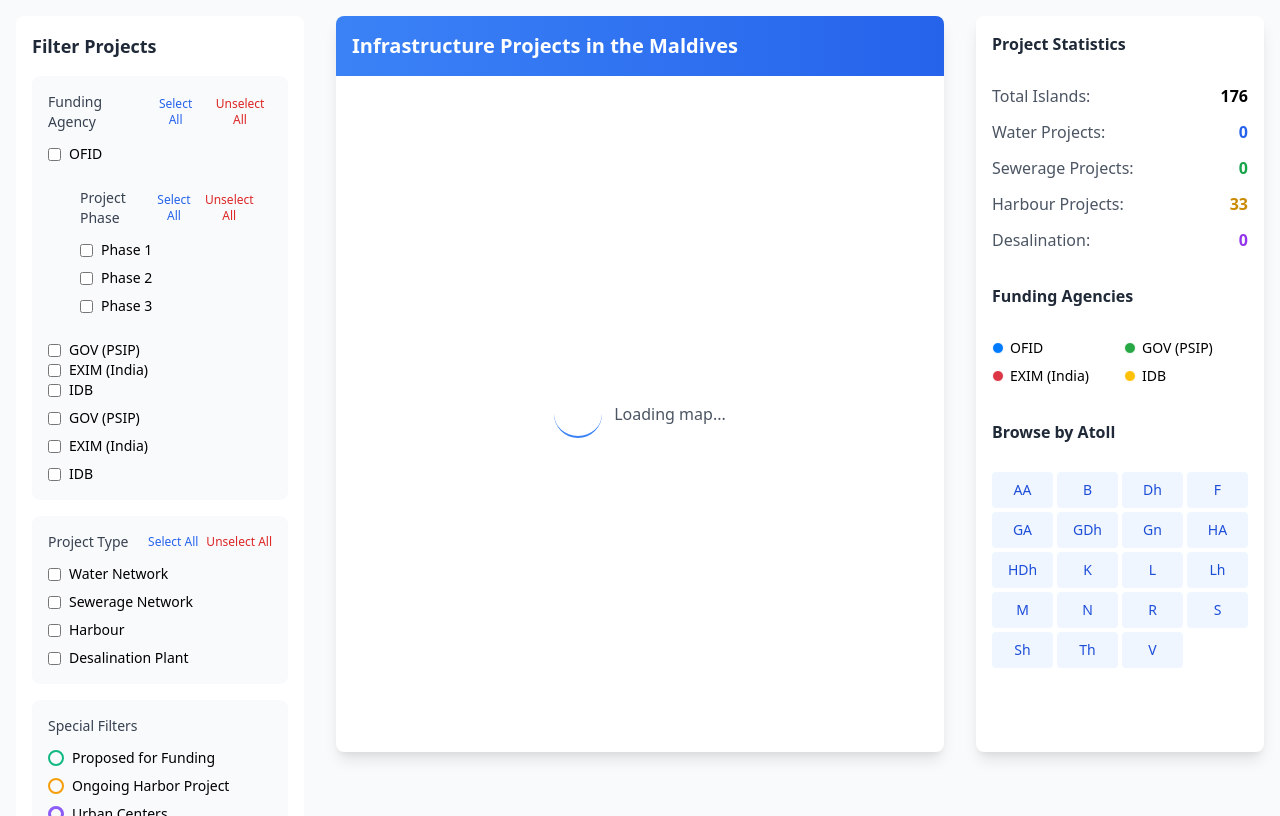
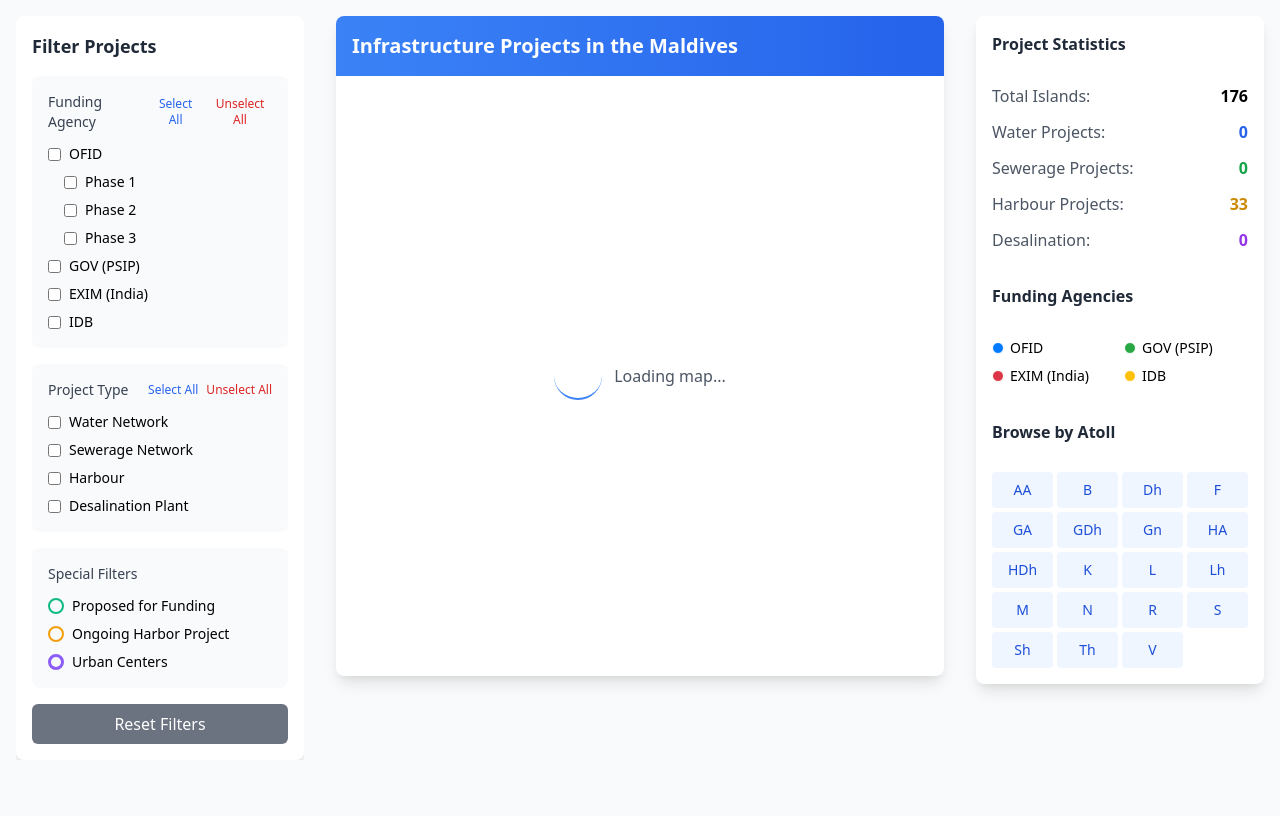
Before and after one commit to Samih0111/OFIDmaps, a plain HTML site: page index.html in a window 1280 px wide. Drawn offline with nearby package versions, Linux system fonts and the light colour scheme; some packages are replaced by stand-ins of ours.

Commit message:
height adjusted

```diff
--- a/components/filter-section.html
+++ b/components/filter-section.html
@@ -14,23 +14,13 @@
                         </div>
                     </div>
                     <div class="space-y-2">
-                        <div>
                         <label class="flex items-center">
                             <input type="checkbox" id="funding-OFID" value="OFID" class="funding-checkbox mr-2 rounded">
                             <span class="text-sm font-medium">OFID</span>
                         </label>
-                        </div>
 
                         <!-- Project Phase Filter (Sub-section of OFID) -->
-                        <div class="bg-gray-50 p-4 rounded-lg ml-4">
-                            <div class="flex justify-between items-center mb-3">
-                                <label class="block text-sm font-medium text-gray-700">Project Phase</label>
-                                <div class="flex gap-2">
-                                    <button id="selectAllPhase" class="text-xs text-blue-600 hover:text-blue-800">Select All</button>
-                                    <button id="unselectAllPhase" class="text-xs text-red-600 hover:text-red-800">Unselect All</button>
-                                </div>
-                            </div>
-                            <div class="space-y-2">
+                        <div class="ml-4 space-y-2">
                             <label class="flex items-center">
                                 <input type="checkbox" id="phase-1" value="Phase 1" class="phase-checkbox mr-2 rounded">
                                 <span class="text-sm">Phase 1</span>
@@ -44,22 +34,7 @@
                                 <span class="text-sm">Phase 3</span>
                             </label>
                         </div>
-                        </div>
 
-                        <div>
-                        <label class="flex items-center">
-                            <input type="checkbox" id="funding-Government" value="GOV (PSIP)" class="funding-checkbox mr-2 rounded">
-                            <span class="text-sm">GOV (PSIP)</span>
-                        </label>
-                        <label class="flex items-center">
-                            <input type="checkbox" id="funding-EXIM" value="EXIM (India)" class="funding-checkbox mr-2 rounded">
-                            <span class="text-sm">EXIM (India)</span>
-                        </label>
-                        <label class="flex items-center">
-                            <input type="checkbox" id="funding-IDB" value="IDB" class="funding-checkbox mr-2 rounded">
-                            <span class="text-sm">IDB</span>
-                        </label>
-                        </div>
                         <label class="flex items-center">
                             <input type="checkbox" id="funding-Government" value="GOV (PSIP)" class="funding-checkbox mr-2 rounded">
                             <span class="text-sm">GOV (PSIP)</span>
--- a/css/main.css
+++ b/css/main.css
@@ -10,7 +10,7 @@
     display: flex;
     align-items: center;
     justify-content: center;
-    height: 100%;
+    height: 600px;
     width: 100%;
 }
 
--- a/index.html
+++ b/index.html
@@ -15,21 +15,21 @@
 
     <!-- Main Content -->
     <main class="w-full">
-        <div class="flex" style="height: calc(100vh - 2rem);">
+        <div class="flex items-start">
 
             <!-- Left Sidebar - Filters (Fixed Width) -->
-            <div class="w-80 flex-shrink-0 p-4 h-full" id="filterContainer">
+            <div class="w-80 flex-shrink-0 p-4" id="filterContainer">
                 <!-- Filter component will be loaded here -->
             </div>
 
             <!-- Map Section (Expandable) -->
-            <div class="flex-1 p-4 h-full">
-                <div class="bg-white rounded-lg shadow-lg overflow-hidden h-full flex flex-col">
+            <div class="flex-1 p-4">
+                <div class="bg-white rounded-lg shadow-lg overflow-hidden flex flex-col" style="height: fit-content;">
                     <div class="p-4 bg-gradient-to-r from-blue-500 to-blue-600 flex-shrink-0">
                         <h2 class="text-xl font-semibold text-white">Infrastructure Projects in the Maldives</h2>
                     </div>
 
-                    <div id="map" class="relative flex-1">
+                    <div id="map" class="relative" style="height: 600px;">
                         <div class="loading">
                             <div class="animate-spin rounded-full h-12 w-12 border-b-2 border-blue-500"></div>
                             <span class="ml-3 text-gray-600">Loading map...</span>
@@ -39,7 +39,7 @@
             </div>
 
             <!-- Right Sidebar - Statistics (Fixed Width) -->
-            <div class="w-80 flex-shrink-0 p-4 h-full" id="statisticsContainer">
+            <div class="w-80 flex-shrink-0 p-4" id="statisticsContainer">
                 <!-- Statistics component will be loaded here -->
             </div>
         </div>
```
Lines whose indentation alone changed are shown as unchanged.
